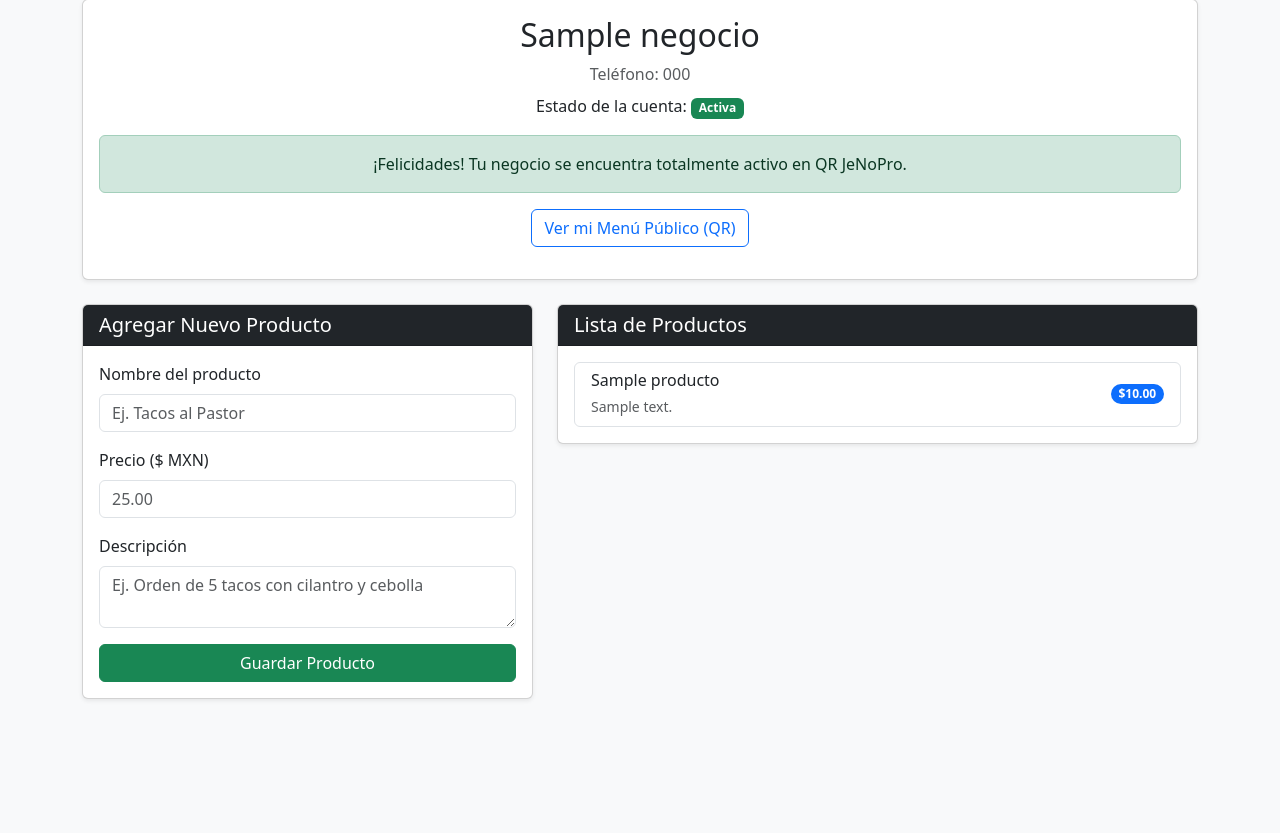
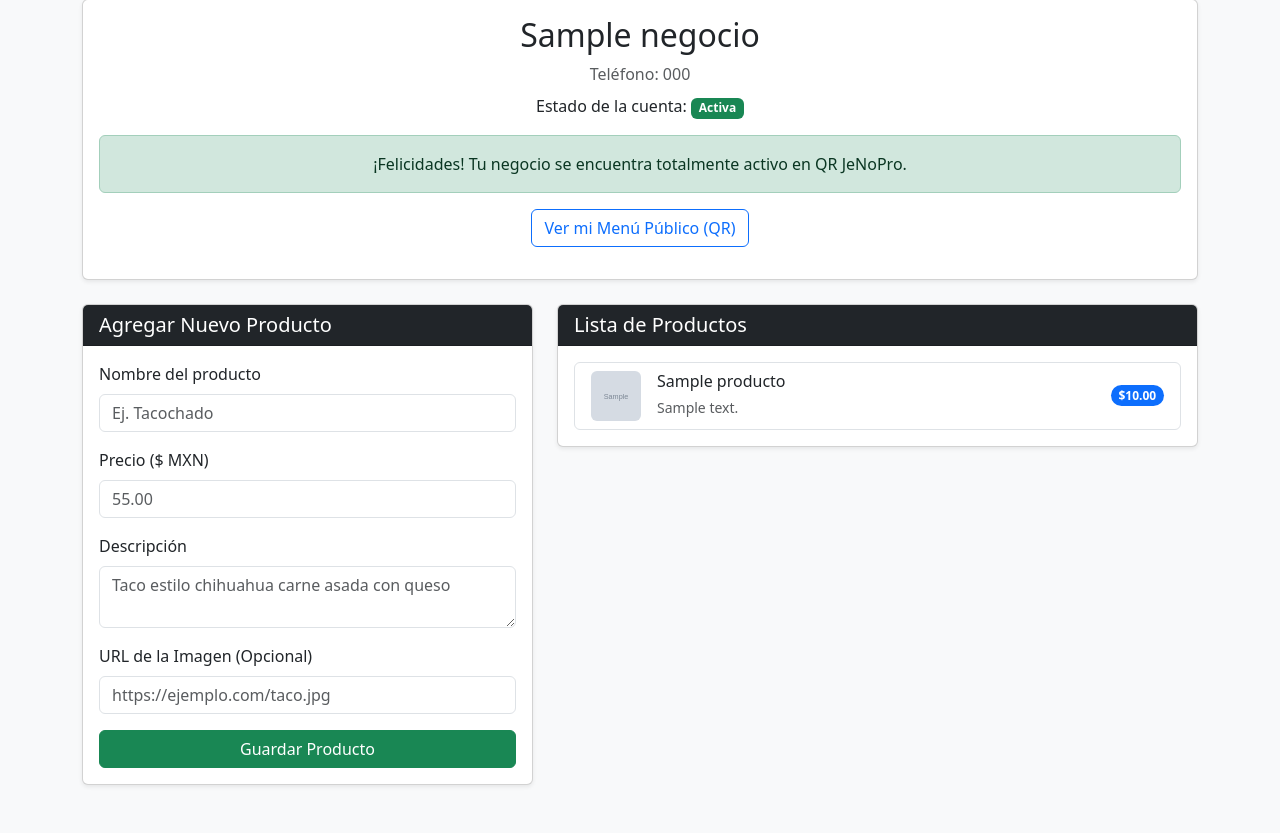
Before and after one commit to Jensau7/qr-expres-jenopro, a Flask app: page /panel/1 in a window 1280 px wide. Shown: the part 25-858 px from the top of the page. Before the commit the page ends 725 px from the top, so only its background shows below. Run offline with Flask 3, Linux system fonts and the light colour scheme; tables that the repository leaves empty hold one stand-in row (values such as "Sample post"); grey boxes marked "Sample" are stand-in pictures.

Commit message:
Update panel.html

```diff
--- a/templates/panel.html
+++ b/templates/panel.html
@@ -21,9 +21,6 @@
                 </p>
 
                 {% if negocio.estado != 'Active' %}
-                    <div class="alert alert-info">
-                        Tu cuenta requiere la activación de la licencia por $50 MXN para operar y generar códigos QR con normalidad.
-                    </div>
                     <form action="/pagar/{{ negocio.id }}" method="POST">
                         <button type="submit" class="btn btn-primary">Pagar Activación ($50 MXN)</button>
                     </form>
@@ -38,7 +35,7 @@
 
         {% if negocio.estado == 'Active' %}
         <div class="row">
-            <!-- Formulario de agregar producto -->
+            <!-- Formulario agregar producto -->
             <div class="col-md-5 mb-4">
                 <div class="card shadow-sm">
                     <div class="card-header bg-dark text-white">
@@ -48,15 +45,19 @@
                         <form action="/agregar_producto/{{ negocio.id }}" method="POST">
                             <div class="mb-3">
                                 <label class="form-label">Nombre del producto</label>
-                                <input type="text" name="nombre" class="form-control" placeholder="Ej. Tacos al Pastor" required>
+                                <input type="text" name="nombre" class="form-control" placeholder="Ej. Tacochado" required>
                             </div>
                             <div class="mb-3">
                                 <label class="form-label">Precio ($ MXN)</label>
-                                <input type="number" step="0.01" name="precio" class="form-control" placeholder="25.00" required>
+                                <input type="number" step="0.01" name="precio" class="form-control" placeholder="55.00" required>
                             </div>
                             <div class="mb-3">
                                 <label class="form-label">Descripción</label>
-                                <textarea name="descripcion" class="form-control" rows="2" placeholder="Ej. Orden de 5 tacos con cilantro y cebolla"></textarea>
+                                <textarea name="descripcion" class="form-control" rows="2" placeholder="Taco estilo chihuahua carne asada con queso"></textarea>
+                            </div>
+                            <div class="mb-3">
+                                <label class="form-label">URL de la Imagen (Opcional)</label>
+                                <input type="url" name="imagen_url" class="form-control" placeholder="https://ejemplo.com/taco.jpg">
                             </div>
                             <button type="submit" class="btn btn-success w-100">Guardar Producto</button>
                         </form>
@@ -64,7 +65,7 @@
                 </div>
             </div>
 
-            <!-- Lista de productos -->
+            <!-- Lista de productos cargados -->
             <div class="col-md-7">
                 <div class="card shadow-sm">
                     <div class="card-header bg-dark text-white">
@@ -75,9 +76,14 @@
                             <div class="list-group">
                                 {% for prod in negocio.productos %}
                                     <div class="list-group-item d-flex justify-content-between align-items-center">
-                                        <div>
-                                            <h6 class="mb-1">{{ prod.nombre }}</h6>
-                                            <small class="text-muted">{{ prod.descripcion or 'Sin descripción' }}</small>
+                                        <div class="d-flex align-items-center">
+                                            {% if prod.imagen_url %}
+                                                <img src="{{ prod.imagen_url }}" class="rounded me-3" style="width: 50px; height: 50px; object-fit: cover;">
+                                            {% endif %}
+                                            <div>
+                                                <h6 class="mb-1">{{ prod.nombre }}</h6>
+                                                <small class="text-muted">{{ prod.descripcion or 'Sin descripción' }}</small>
+                                            </div>
                                         </div>
                                         <span class="badge bg-primary rounded-pill">${{ "%.2f"|format(prod.precio) }}</span>
                                     </div>
```
